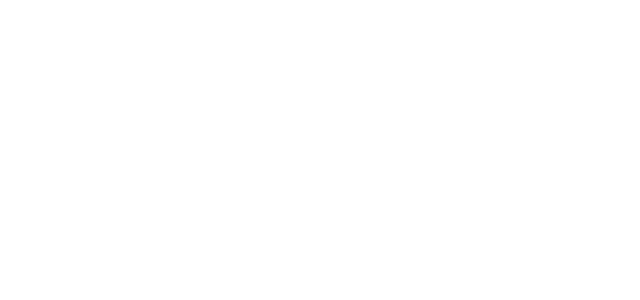
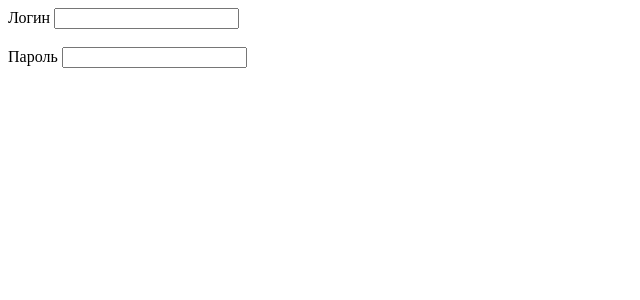
Before and after one commit to mukhinzzz/cloudcomsoftware, a React (Create React App) app: page /auth in a window 1280 px wide. Before the commit this address had no page. Shown: the top 300 px of the page, without its empty margins (0-640 px from the left). Built offline with nearby package versions, Linux system fonts and the light colour scheme.

Commit message:
Created base pages

```diff
--- a/src/App.tsx
+++ b/src/App.tsx
@@ -1,5 +1,5 @@
 import { BrowserRouter } from "react-router-dom";
-import { PageRoot } from "./Pages/PageRoot";
+import { PageRoot } from "./view/pages/PageRoot";
 
 function App() {
   return (
--- a/src/Pages/AuthPage/AuthPage.tsx
+++ /dev/null
@@ -1,3 +0,0 @@
-export function AuthPage() {
-  return <h1>Project will be here</h1>;
-}
--- /dev/null
+++ b/src/view/pages/AuthPage/AuthPage.tsx
@@ -0,0 +1,14 @@
+export function AuthPage() {
+  return (
+    <form action="">
+      <label>
+        Логин <input type="text" />
+      </label>
+      <br />
+      <br />
+      <label>
+        Пароль <input type="password" />
+      </label>
+    </form>
+  );
+}
--- /dev/null
+++ b/src/view/pages/ChosenExtensionPage/ChosenExtensionPage.tsx
@@ -0,0 +1,3 @@
+export function ChosenExtensionPage() {
+  return <h1>Chosen extension</h1>;
+}
--- /dev/null
+++ b/src/view/pages/ChosenExtensionPage/index.ts
@@ -0,0 +1 @@
+export * from "./ChosenExtensionPage";
--- /dev/null
+++ b/src/view/pages/ExtensionsPage/ExtensionsPage.tsx
@@ -0,0 +1,3 @@
+export function ExtensionsPage() {
+  return <h1>Extensions Page</h1>;
+}
--- /dev/null
+++ b/src/view/pages/ExtensionsPage/index.ts
@@ -0,0 +1 @@
+export * from "./ExtensionsPage";
--- /dev/null
+++ b/src/view/pages/MainPage/MainPage.tsx
@@ -0,0 +1,10 @@
+import { Link } from "react-router-dom";
+
+export function MainPage() {
+  return (
+    <>
+      <h1>Main Page</h1>
+      <Link to="/auth">Посмотреть мои добавочные</Link>
+    </>
+  );
+}
--- /dev/null
+++ b/src/view/pages/MainPage/index.ts
@@ -0,0 +1 @@
+export * from "./MainPage";
--- a/src/Pages/PageRoot/PageRoot.tsx
+++ b/src/view/pages/PageRoot/PageRoot.tsx
@@ -6,12 +6,18 @@ const AuthPage = lazy(() =>
     default: AuthPage,
   }))
 );
+const MainPage = lazy(() =>
+  import("../MainPage").then(({ MainPage }) => ({
+    default: MainPage,
+  }))
+);
 
 export function PageRoot() {
   return (
     <Suspense fallback={null}>
       <Routes>
-        <Route path={"/"} element={<AuthPage />} />
+        <Route path={"/"} element={<MainPage />} />
+        <Route path={"auth"} element={<AuthPage />} />
       </Routes>
     </Suspense>
   );
```
Also changed, not shown: src/view/pages/AuthPage/index.ts (renamed from src/Pages/AuthPage/index.ts), src/view/pages/PageRoot/index.ts (renamed from src/Pages/PageRoot/index.ts).
